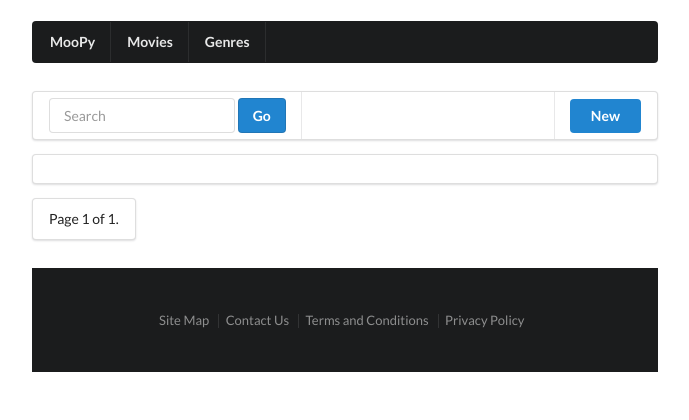
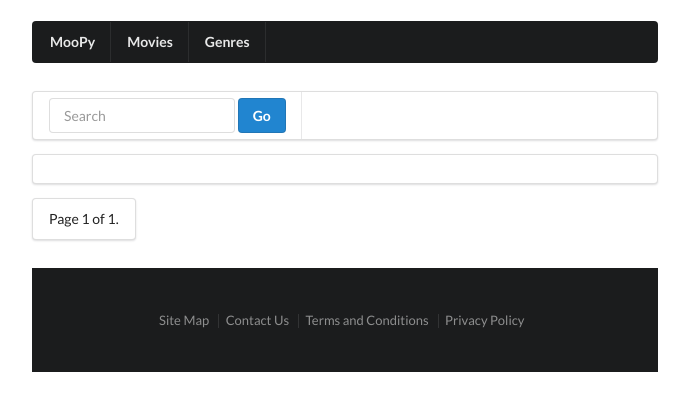
Before and after one commit to qrizan/moopy, a Django app: page /movies/genres/ in a window 1280 px wide. Shown: the top 420 px of the page, without its empty margins (295-984 px from the left). Run offline with Django 3.2, Linux system fonts and the light colour scheme; data that the repository does not hold is empty.

Commit message:
permission button view

```diff
--- a/movies/views.py
+++ b/movies/views.py
@@ -139,7 +139,7 @@ def movie_update(request, movie_id = None):
 def movie_delete(request, movie_id = None):
     if not request.user.is_staff or not request.user.is_superuser:
         raise Http404
-    if not request.user.is_autheticated():
+    if not request.user.is_authenticated():
         raise Http404
 
     movie = get_object_or_404(Movie, id=movie_id)
@@ -246,7 +246,7 @@ def genre_update(request, genre_id = None):
 def genre_delete(request, genre_id=None ):
     if not request.user.is_staff or not request.user.is_superuser:
         raise Http404
-    if not request.user.is_autheticated():
+    if not request.user.is_authenticated():
         raise Http404
 
     genre = get_object_or_404(Genre, id=genre_id)
--- a/templates/genre/genre_list.html
+++ b/templates/genre/genre_list.html
@@ -13,9 +13,11 @@
             </form>
         </div>
       </div>
-      <div class="right item">
-            <a href="{% url 'movies:genre_create' %}" class="fluid ui blue button">New</a>
-      </div>
+          {% if request.user.is_staff or request.user.is_superuser %}
+          <div class="right item">
+                <a href="{% url 'movies:genre_create' %}" class="fluid ui blue button">New</a>
+          </div>
+          {% endif %}
     </div>
     <div class="ui segment">
         <div class="ui middle aligned divided list">
@@ -23,10 +25,10 @@
               <div class="item">
                 <div class="right floated content">
                     {% if request.user.is_staff or request.user.is_superuser %}
-                    <a href="{% url 'movies:genre_update' genre.id %}" class="ui blue button">Edit</a>
-                    <a href="{% url 'movies:genre_delete' genre.id %}" class="ui blue button">Delete</a>
+                    <a href="{% url 'movies:genre_update' genre.id %}" class="ui blue basic button">Edit</a>
+                    <a href="{% url 'movies:genre_delete' genre.id %}" class="ui blue basic button">Delete</a>
                     {% endif %}
-                    <a href="{% url 'movies:movie_list_genre' genre.id %}" class="ui blue button">View</a>
+                    <a href="{% url 'movies:movie_list_genre' genre.id %}" class="ui blue basic button">View</a>
                 </div>
                 <div class="content">
                     <h3>{{ genre.name }}</h3>
```
Also changed, not shown: templates/movie/movie_list.html (+5 -3 lines).
